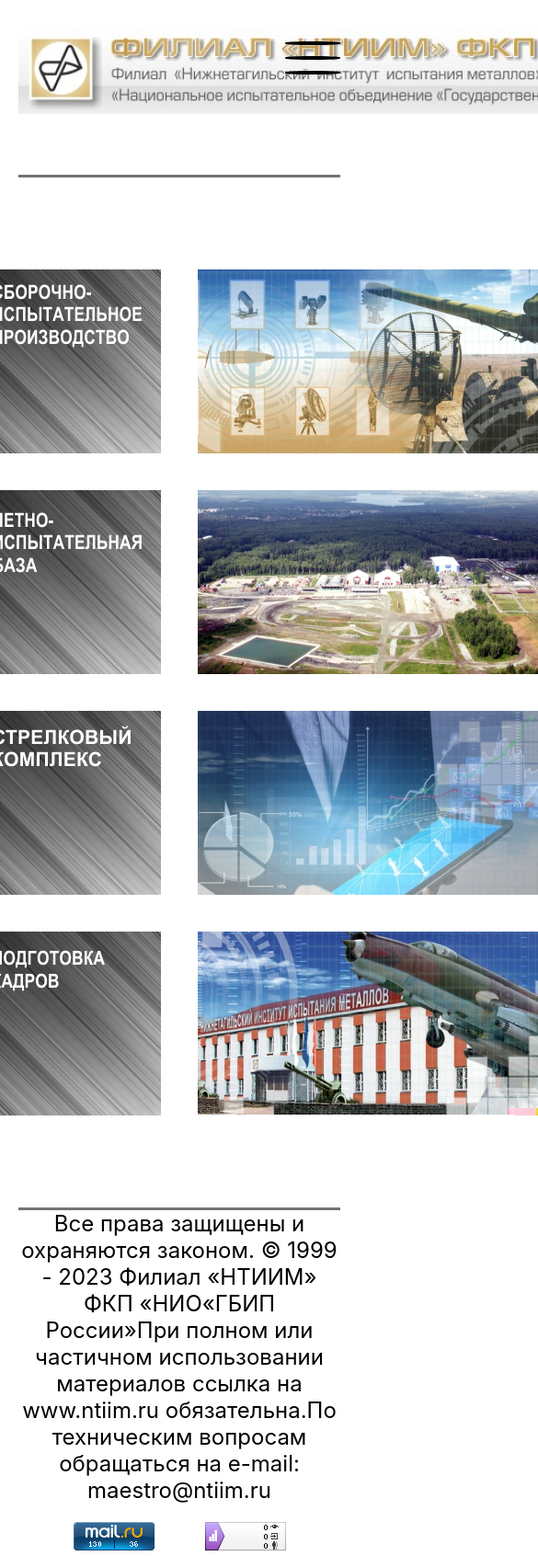
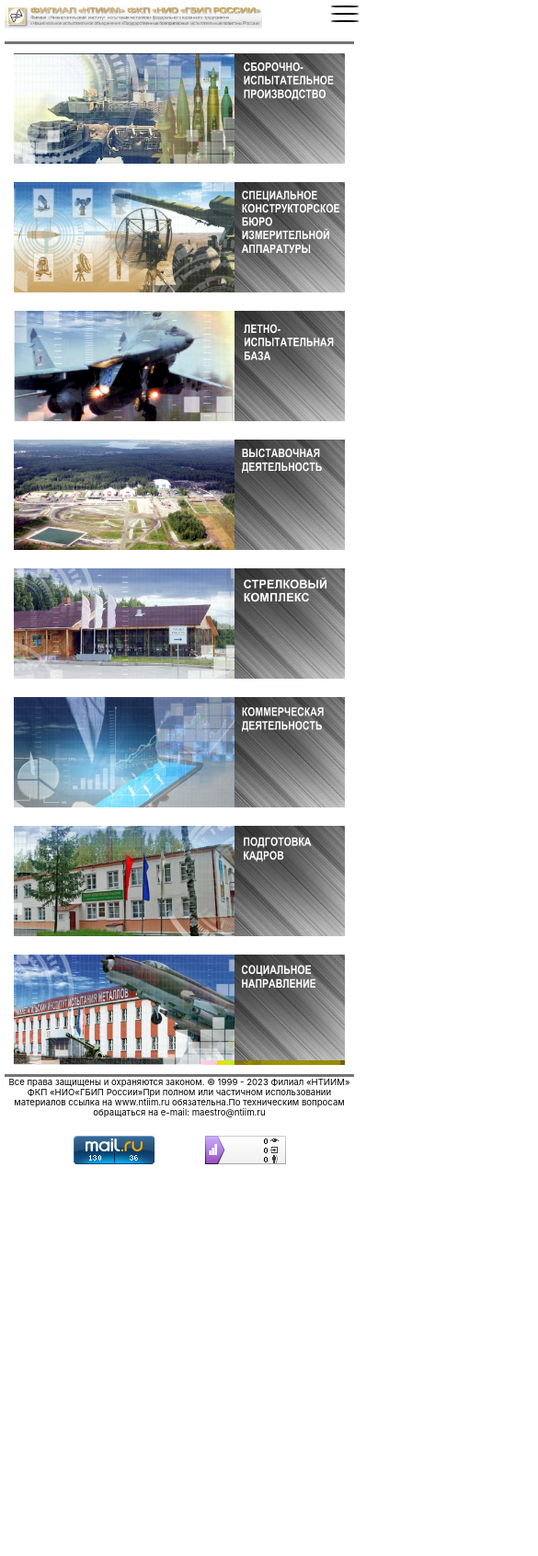
Before and after one commit to aTule-csc/NTIIM, a plain HTML site: page main.html in a window 390 px wide. Shown: the top 1692 px of the page at 92% size, 585 px wide, since content can reach past the window. After the commit the page ends 1268 px from the top, so only its background shows below. Drawn offline with Linux system fonts and the light colour scheme.

Commit message:
main breakpoints done

```diff
--- /dev/null
+++ b/header-and-footer.css
@@ -0,0 +1,140 @@
+.header{
+    height: 160px;
+    border-bottom: 3px solid #747474;
+    margin: 30px 20px 20px 20px;
+    display:flex;
+    align-items: start;
+    justify-content: space-between;
+}
+
+
+.calendar{
+    display: flex;
+    flex-direction: column;
+    font-family: K2D;
+    align-items: center;
+}
+#day{font-size: 48px;}
+#monthNyear{font-size: 40px;}
+
+.footer{
+    height: 160px;
+    border-top: 3px solid #747474;
+    margin: 20px;
+    color: #000;
+    text-align: center;
+    font-family: Inter;
+    font-size: 24px;
+}
+.footer_bottom{
+    display:flex;
+    flex-direction: row;
+    justify-content: center;
+    gap: 55px;
+    margin-top: 20px;
+}
+
+
+
+
+#menu__toggle {
+    opacity: 0;
+}
+.menu__btn {
+  display: flex;
+  align-items: center;
+  position: absolute;
+  top: 20px;
+  right: 20px;
+  width: 60px;
+  height: 60px;
+  cursor: pointer;
+  z-index: 1;
+}
+
+  .menu__btn > span,
+  .menu__btn > span::before,
+  .menu__btn > span::after {
+    display: block;
+    position: absolute;
+    width: 100%;
+    height: 4px;
+    border-radius: 35%;
+    background-color: #000000;
+  }
+  .menu__btn > span::before {
+    content: '';
+    top: -16px;
+  }
+  .menu__btn > span::after {
+    content: '';
+    top: 16px;
+  }
+
+
+
+.menu__box {
+    display: block;
+    position: fixed;
+    visibility: hidden;
+    top: 0;
+    height: 100%;
+    right: -100%;
+    margin: 0;
+    padding: 180px 0;
+    list-style: none;
+    text-align: end;
+    background-color: #1B262C;
+  }
+
+  .menu__item {
+    display: block;
+    width: 300px;
+    padding: 12px 24px;
+    color: #f5f5f5;
+    font-family: 'Roboto', sans-serif;
+    font-size: 20px;
+    font-weight: 600;
+    text-decoration: none;
+  }
+  .menu__item:hover {
+    background-color: #f5f5f5;
+    color: #1B262C;
+  }
+
+
+
+
+  #menu__toggle:checked ~ .menu__btn > span {
+    transform: rotate(45deg);
+    background-color: #f5f5f5;
+  }
+  #menu__toggle:checked ~ .menu__btn > span::before {
+    top: 0;
+    transform: rotate(0);
+    background-color: #f5f5f5;
+  }
+  #menu__toggle:checked ~ .menu__btn > span::after {
+    top: 0;
+    transform: rotate(90deg);
+    background-color: #f5f5f5;
+  }
+  #menu__toggle:checked ~ .menu__box {
+    visibility: visible;
+    right: 0;
+  }
+
+
+
+.menu__btn > span,
+.menu__btn > span::before,
+.menu__btn > span::after {
+  transition-duration: .25s;
+}
+.menu__box {
+  transition-duration: .25s;
+}
+.menu__item {
+  transition-duration: .25s;
+}
+/* код для бургера был позаимствован с :https://medium.com/@krokhin.ezh/%D0%BA%D0%B0%D0%BA-%D1%81%D0%BE%D0%B7%D0%B4%D0%B0%D1%82%D1%8C-%D0%B3%D0%B0%D0%BC%D0%B1%D1%83%D1%80%D0%B3%D0%B5%D1%80-%D0%BC%D0%B5%D0%BD%D1%8E-%D0%B8%D1%81%D0%BF%D0%BE%D0%BB%D1%8C%D0%B7%D1%83%D1%8F-%D1%82%D0%BE%D0%BB%D1%8C%D0%BA%D0%BE-css-%D0%B8-html-c6abf7c32c6d */
--- /dev/null
+++ b/main-breakpoints.css
@@ -0,0 +1,99 @@
+@media screen and (max-width: 1380px) {
+/*0.8*/
+.header{height: 128px;}
+header img{width: 800px;}
+#day{font-size: 38.4px;}
+#monthNyear{font-size: 32px;}
+.menu__btn {
+    width: 48px;
+    height: 48px;
+}
+.menu__btn > span::before {top: -12.8px;}
+.menu__btn > span::after {top: 12.8px;}
+
+.mainStuff{margin: 80px;}
+.mainStuff img{width: 480px;}
+
+.footer{
+    height: 128px;
+    font-size: 19.2px
+}
+}
+@media screen and (max-width: 1250px) {
+/* 0.7 */
+header img{width: 700px;}
+#day{font-size: 28.8px;}
+#monthNyear{font-size: 24px;}
+.mainStuff{gap: 30px;}
+.mainStuff div{gap:30px;}
+.mainStuff img{width: 420px;}
+}
+@media screen and (max-width: 900px) {
+/* 0.6 */
+.header{height: 96px;}
+header img{width: 600px;}
+
+.mainStuff{margin: 60px;}
+.mainStuff img{width: 360px;}
+
+.footer{
+    height: 96px;
+    font-size: 14.4px
+}
+}
+
+@media screen and (max-width: 750px) {
+/* 0.5 */
+
+.header{
+    height: 80px;
+    margin: 15px 10px 10px 10px;
+}
+.footer{height: 80px;}
+#day{display: none;}
+#monthNyear{display: none;}
+header img{width: 500px;}
+.menu__btn {
+    width: 30px;
+    height: 30px;
+}
+.menu__btn > span::before {top: -8px;}
+.menu__btn > span::after {top: 8px;}
+.menu__btn > span,
+.menu__btn > span::before,
+.menu__btn > span::after {  height: 2px;}
+
+.mainStuff{gap: 20px; margin: 40px;}
+.mainStuff div{
+    gap:20px;
+    flex-direction: column;
+
+
+}
+.footer{
+    margin: 15px 10px 10px 10px;
+    height: 80px;
+    font-size: 12px
+}
+}
+@media screen and (max-width: 600px) {
+    .header{height: 64px;}
+    header img{width: 400px;}
+    .mainStuff{margin: 10px;}
+
+    .footer{
+        height: 64px;
+        font-size: 9.6px
+    }
+}
+@media screen and (max-width: 450px) {
+    .header,.footer{
+        height: 40px;
+        margin: 5px;
+    }
+    header img{width: 280px;}
+    .menu__btn {
+        top: 0px;
+        right: 0px;
+    }
+}
--- a/main.html
+++ b/main.html
@@ -4,7 +4,10 @@
     <meta charset="UTF-8">
     <meta http-equiv="X-UA-Compatible" content="IE=edge">
     <meta name="viewport" content="width=device-width, initial-scale=1.0">
+    <link rel="stylesheet" href="header-and-footer.css">
     <link rel="stylesheet" href="mainStyle.css">
+    <link rel="stylesheet" href="main-breakpoints.css">
+
     <title>Главная</title>
 </head>
 <body>
--- a/mainStyle.css
+++ b/mainStyle.css
@@ -7,25 +7,6 @@
 
 body{margin: 0;
     font-family: Inter;}
-
-.header{
-    height: 160px;
-    border-bottom: 3px solid #747474;
-    margin: 30px 20px 20px 20px;
-    display:flex;
-    align-items: start;
-    justify-content: space-between;
-}
-.calendar{
-    display: flex;
-    flex-direction: column;
-    font-family: K2D;
-    align-items: center;
-}
-#day{font-size: 48px;}
-#monthNyear{font-size: 40px;}
-
-
 
 .mainStuff{
     gap: 40px;
@@ -42,122 +23,3 @@ body{margin: 0;
 .mainStuff img{
     cursor: pointer;
 }
-.footer{
-    height: 160px;
-    border-top: 3px solid #747474;
-    margin: 20px;
-    color: #000;
-    text-align: center;
-    font-family: Inter;
-    font-size: 24px;
-}
-.footer_bottom{
-    display:flex;
-    flex-direction: row;
-    justify-content: center;
-    gap: 55px;
-    margin-top: 20px;
-}
-
-
-
-#menu__toggle {
-    opacity: 0;
-  }
-  .menu__btn {
-    display: flex;
-    align-items: center;
-    position: absolute;
-    right: 20px;
-    width: 60px;
-    height: 26px;
-    cursor: pointer;
-    z-index: 1;
-  }
-
-  .menu__btn > span,
-  .menu__btn > span::before,
-  .menu__btn > span::after {
-    display: block;
-    position: absolute;
-    width: 100%;
-    height: 4px;
-    border-radius: 35%;
-    background-color: #000000;
-  }
-  .menu__btn > span::before {
-    content: '';
-    top: -16px;
-  }
-  .menu__btn > span::after {
-    content: '';
-    top: 16px;
-  }
-
-
-
-.menu__box {
-    display: block;
-    position: fixed;
-    visibility: hidden;
-    top: 0;
-    height: 100%;
-    right: -100%;
-    margin: 0;
-    padding: 180px 0;
-    list-style: none;
-    text-align: end;
-    background-color: #1B262C;
-  }
-
-  .menu__item {
-    display: block;
-    width: 300px;
-    padding: 12px 24px;
-    color: #f5f5f5;
-    font-family: 'Roboto', sans-serif;
-    font-size: 20px;
-    font-weight: 600;
-    text-decoration: none;
-  }
-  .menu__item:hover {
-    background-color: #f5f5f5;
-    color: #1B262C;
-  }
-
-
-
-
-  #menu__toggle:checked ~ .menu__btn > span {
-    transform: rotate(45deg);
-    background-color: #f5f5f5;
-  }
-  #menu__toggle:checked ~ .menu__btn > span::before {
-    top: 0;
-    transform: rotate(0);
-    background-color: #f5f5f5;
-  }
-  #menu__toggle:checked ~ .menu__btn > span::after {
-    top: 0;
-    transform: rotate(90deg);
-    background-color: #f5f5f5;
-  }
-  #menu__toggle:checked ~ .menu__box {
-    visibility: visible;
-    right: 0;
-  }
-
-
-
-.menu__btn > span,
-.menu__btn > span::before,
-.menu__btn > span::after {
-  transition-duration: .25s;
-}
-.menu__box {
-  transition-duration: .25s;
-}
-.menu__item {
-  transition-duration: .25s;
-}
-/* код для бургера был позаимствован с :https://medium.com/@krokhin.ezh/%D0%BA%D0%B0%D0%BA-%D1%81%D0%BE%D0%B7%D0%B4%D0%B0%D1%82%D1%8C-%D0%B3%D0%B0%D0%BC%D0%B1%D1%83%D1%80%D0%B3%D0%B5%D1%80-%D0%BC%D0%B5%D0%BD%D1%8E-%D0%B8%D1%81%D0%BF%D0%BE%D0%BB%D1%8C%D0%B7%D1%83%D1%8F-%D1%82%D0%BE%D0%BB%D1%8C%D0%BA%D0%BE-css-%D0%B8-html-c6abf7c32c6d */
```
